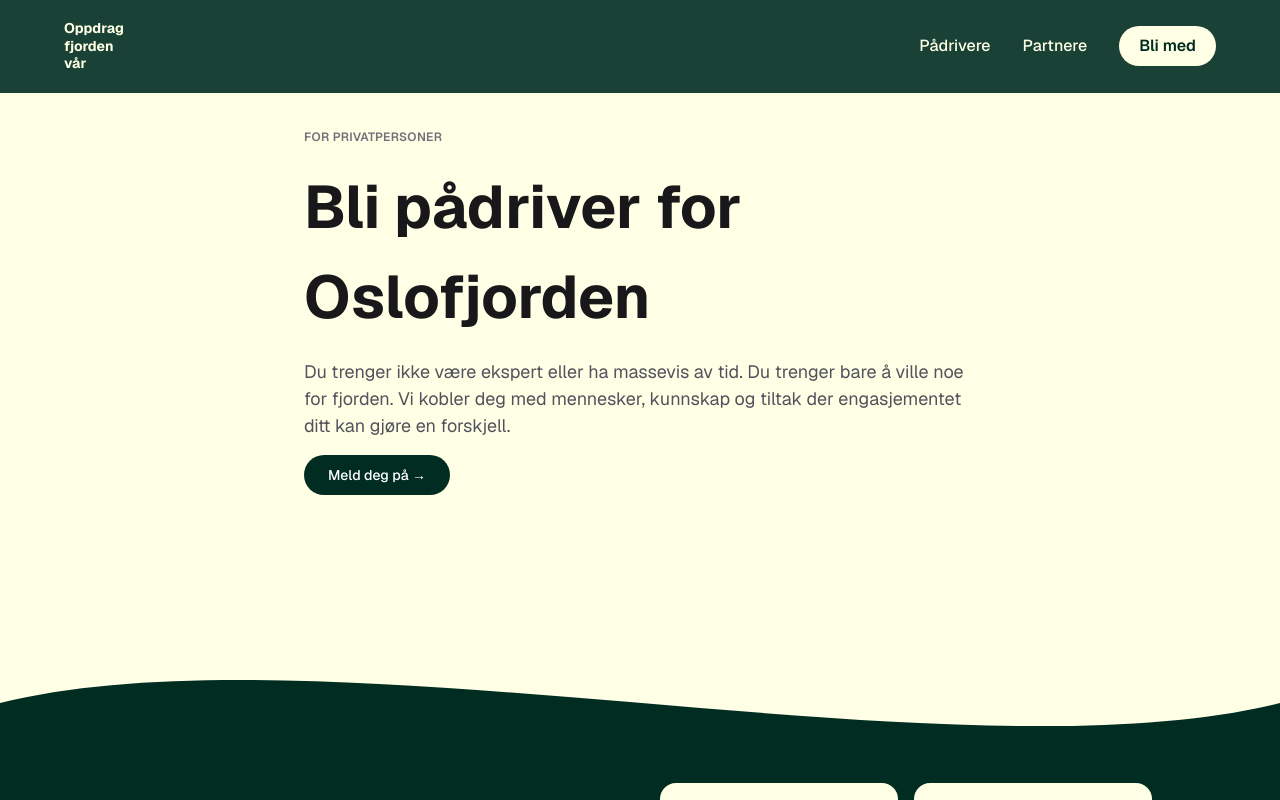
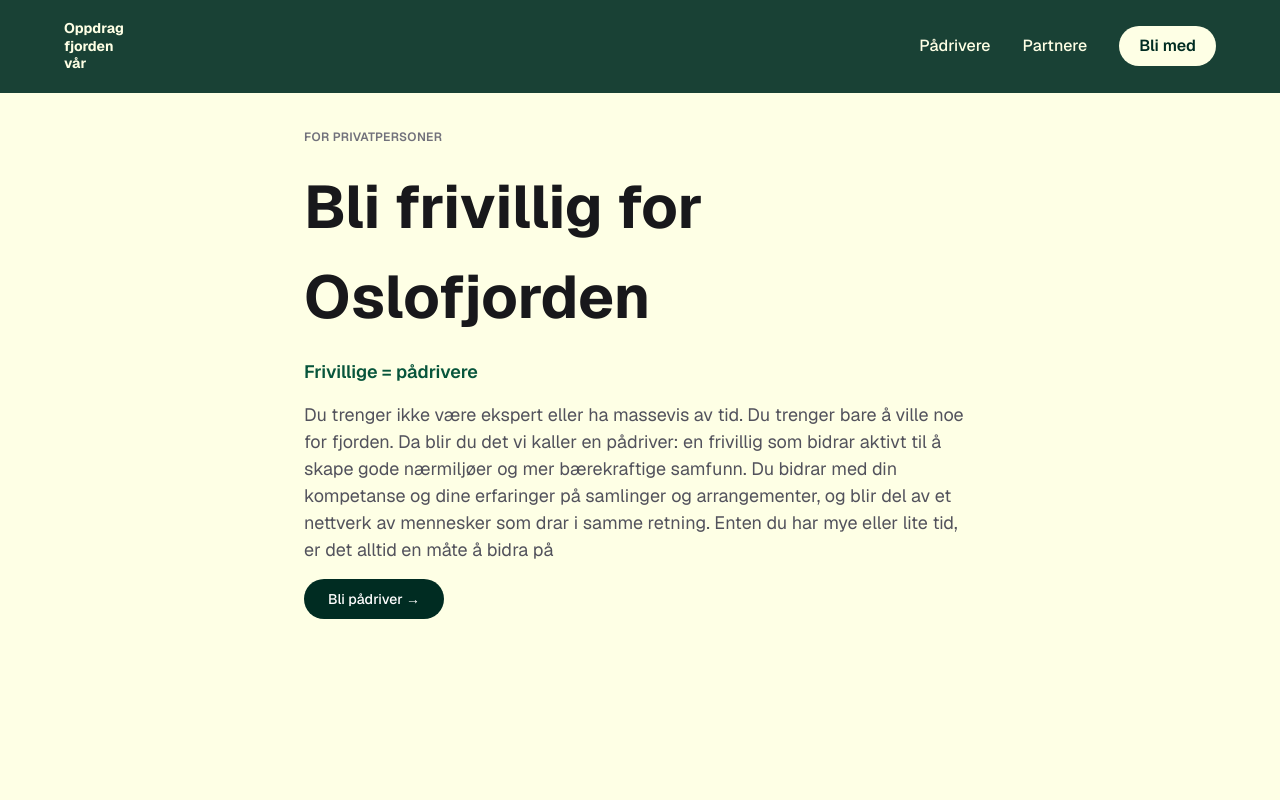
Before and after one commit to Padriv/paadriv-redd-fjorden, a Next.js app: page /privatperson in a window 1280 px wide. Shown: the top 800 px of the page. Built offline with nearby package versions, Linux system fonts and the light colour scheme.

Commit message:
refactor: update terminology from "pådriver" to "frivillig" across components and pages

```diff
--- a/app/_components/AboutSection.tsx
+++ b/app/_components/AboutSection.tsx
@@ -26,7 +26,7 @@ export default async function AboutSection() {
 	]);
 
 	const stats = [
-		{ target: padriverCount, label: "aktive\npådrivere" },
+		{ target: padriverCount, label: "aktive\nfrivillige" },
 		{ target: partnerCount, label: "engasjerte\npartnere" },
 		{
 			target: 2.8,
--- a/app/_components/HeroSection.tsx
+++ b/app/_components/HeroSection.tsx
@@ -1,6 +1,7 @@
 type HeroSectionProps = {
 	overline: string;
 	heading: string;
+	subheading?: string;
 	description: string;
 	buttonLabel: string;
 	onJoinClick: () => void;
@@ -9,6 +10,7 @@ type HeroSectionProps = {
 export default function HeroSection({
 	overline,
 	heading,
+	subheading,
 	description,
 	buttonLabel,
 	onJoinClick,
@@ -20,6 +22,9 @@ export default function HeroSection({
 					{overline}
 				</span>
 				<h1 className="text-hero font-bold text-ink">{heading}</h1>
+				{subheading && (
+					<p className="text-lead font-semibold text-green">{subheading}</p>
+				)}
 				<p className="text-lead text-copy">{description}</p>
 				<button
 					type="button"
--- a/app/_components/JoinSection.tsx
+++ b/app/_components/JoinSection.tsx
@@ -4,19 +4,19 @@ import Wave from "./Wave";
 const cards = [
 	{
 		tag: "Privatperson",
-		title: "Bli pådriver",
+		title: "Bli med som frivillig",
 		description:
 			"Bidra med din tid, kompetanse eller engasjement. Bli en del av nettverket som driver arbeidet for en frisk Oslofjord fremover.",
 		href: "/privatperson",
-		linkLabel: "Meld deg som pådriver",
+		linkLabel: "Les mer og meld deg på",
 	},
 	{
 		tag: "Organisasjon",
-		title: "Bli partner",
+		title: "Bli med som partner",
 		description:
 			"Representerer du en kommune, en bedrift eller en frivillig organisasjon? Bli med i partnerskapet og bidra med ressurser og kompetanse.",
 		href: "/organisasjon",
-		linkLabel: "Meld inn din organisasjon",
+		linkLabel: "Les mer og meld deg på",
 	},
 ];
 
--- a/app/_components/PaadriverSection.tsx
+++ b/app/_components/PaadriverSection.tsx
@@ -82,7 +82,7 @@ export default async function PaadriverSection() {
 			<div className="mx-auto grid w-full max-w-2xl grid-cols-1 items-center gap-cluster md:grid-cols-2">
 				<div className="flex flex-col gap-group">
 					<h2 className="text-section font-semibold text-green">
-						Menneskene bak
+						Frivillige = pådrivere
 					</h2>
 					<p className="text-body text-copy">
 						Ildsjeler, fagfolk og naboer som allerede har tatt tak. Bla i
--- a/app/privatperson/page.tsx
+++ b/app/privatperson/page.tsx
@@ -9,7 +9,7 @@ import IndividualSignupForm from "@/app/privatperson/_components/IndividualSignu
 import QuotesSection from "@/app/privatperson/_components/QuotesSection";
 import { useJoinForm } from "@/lib/useJoinForm";
 
-const buttonLabel = "Meld deg på";
+const buttonLabel = "Bli pådriver";
 
 const benefits = [
 	{
@@ -44,8 +44,9 @@ export default function Privatperson() {
 			<main className="relative flex min-h-screen flex-col items-center">
 				<HeroSection
 					overline="For privatpersoner"
-					heading="Bli pådriver for Oslofjorden"
-					description="Du trenger ikke være ekspert eller ha massevis av tid. Du trenger bare å ville noe for fjorden. Vi kobler deg med mennesker, kunnskap og tiltak der engasjementet ditt kan gjøre en forskjell."
+					heading="Bli frivillig for Oslofjorden"
+					subheading="Frivillige = pådrivere"
+					description="Du trenger ikke være ekspert eller ha massevis av tid. Du trenger bare å ville noe for fjorden. Da blir du det vi kaller en pådriver: en frivillig som bidrar aktivt til å skape gode nærmiljøer og mer bærekraftige samfunn. Du bidrar med din kompetanse og dine erfaringer på samlinger og arrangementer, og blir del av et nettverk av mennesker som drar i samme retning. Enten du har mye eller lite tid, er det alltid en måte å bidra på"
 					buttonLabel={buttonLabel}
 					onJoinClick={onJoinClick}
 				/>
```
